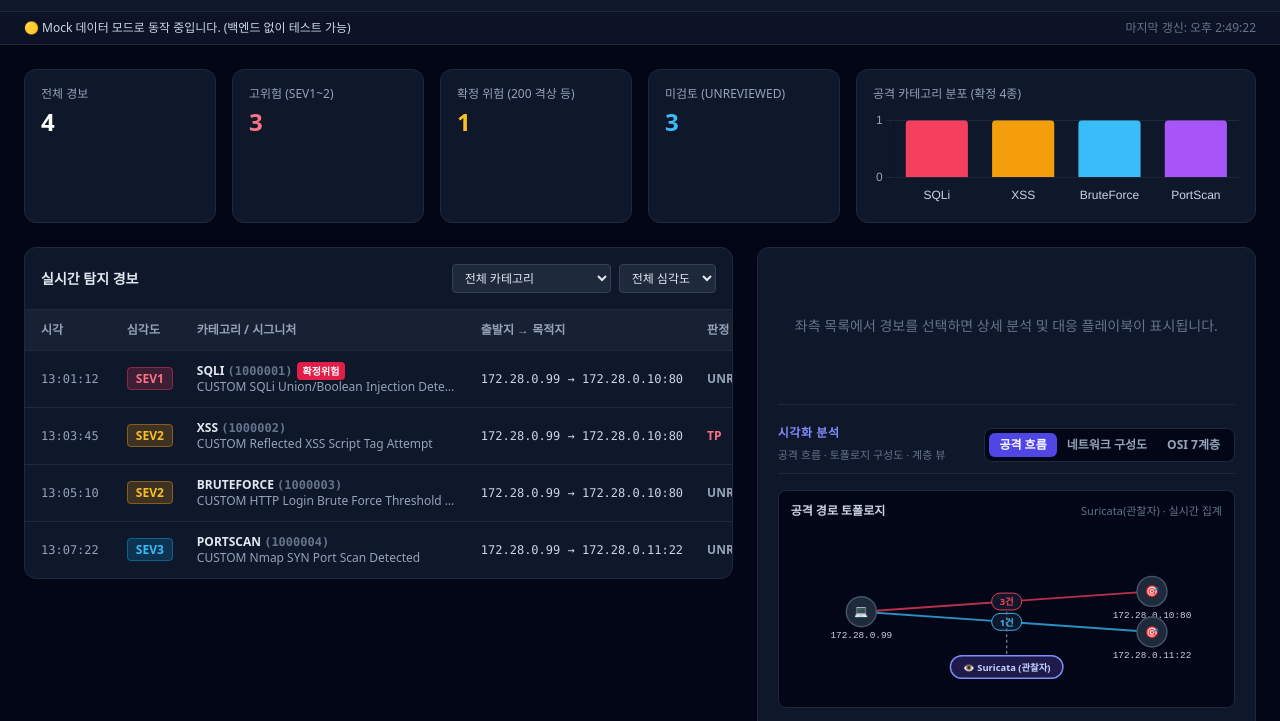
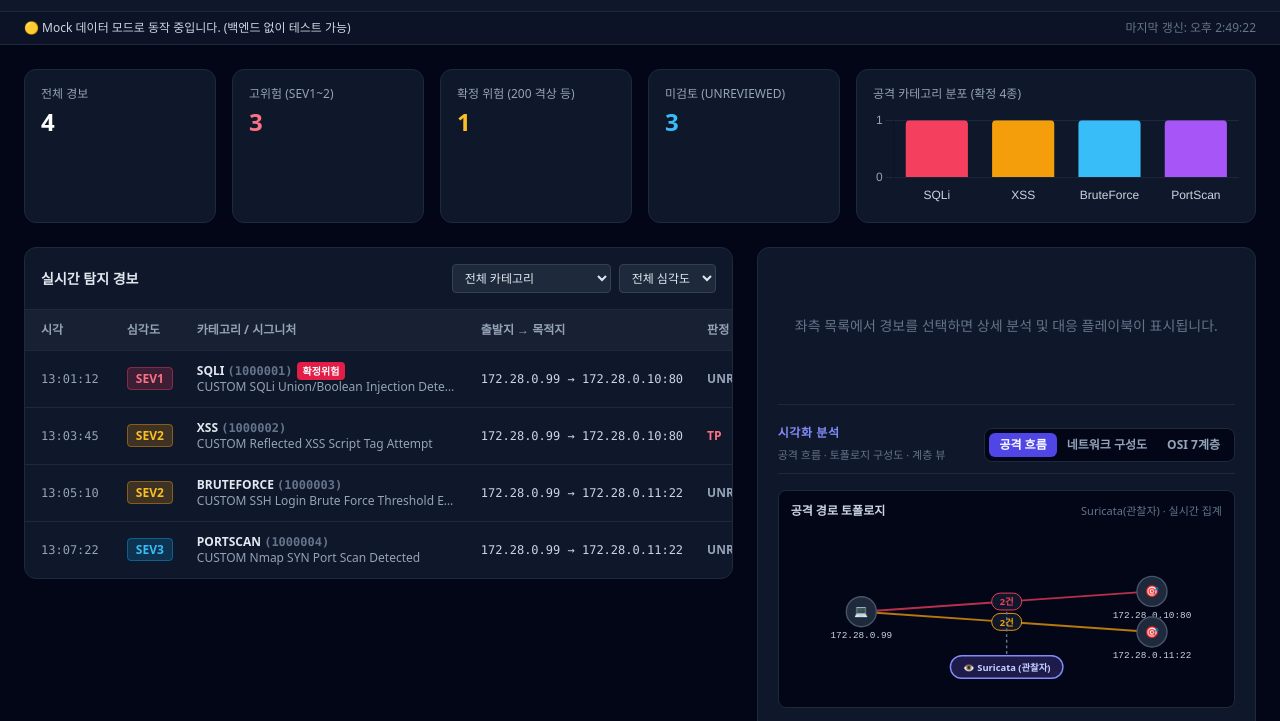
Before and after one commit to Weo0o0/RookiRooki, a plain HTML site: page frontend/index.html in a window 1280 px wide. Shown: the part 65-786 px from the top of the page. Drawn offline with nearby package versions, Linux system fonts and the light colour scheme.

Commit message:
fix(frontend): Mock bruteforce를 실습망 SSH 확정값에 맞춤

```diff
--- a/frontend/index.html
+++ b/frontend/index.html
@@ -433,16 +433,16 @@
         timestamp: "2026-11-24T13:05:10Z",
         sid: 1000003,
         category: "bruteforce",
-        signature: "CUSTOM HTTP Login Brute Force Threshold Exceeded",
-        mitre_id: "T1110",
+        signature: "CUSTOM SSH Login Brute Force Threshold Exceeded",
+        mitre_id: "T1110.001",
         src_ip: "172.28.0.99",
-        dest_ip: "172.28.0.10",
-        dest_port: 80,
-        http_status: 401,
+        dest_ip: "172.28.0.11",
+        dest_port: 22,
+        http_status: null,
         severity: "SEV2",
         is_confirmed_risk: false,
         pii_masked: true,
-        raw_url: "/login (user=admin, pw=[MASKED])",
+        raw_url: "-",
         verdict: "UNREVIEWED",
         observation: "",
         assessment: "",
@@ -453,11 +453,11 @@
           rollback: "sudo iptables -D INPUT -s {{SRC_IP}} -p tcp --dport {{DEST_PORT}} -j DROP",
           analysis: [
             {
-              title: "로그인 실패 로그 확인",
-              where: "victim-web",
-              command: "docker logs --since 5m victim-web | grep '401' | grep '{{SRC_IP}}'",
+              title: "SSH 인증 실패 기록 확인",
+              where: "victim-pc",
+              command: "docker logs --since 5m victim-pc | grep '{{SRC_IP}}'",
               tokens: [
-                { token: "victim-web", desc: "웹 서비스 컨테이너" },
+                { token: "victim-pc", desc: "SSH 서비스(22번 포트)가 동작 중인 PC 컨테이너" },
                 { token: "{{SRC_IP}}", desc: "접속 시도자 IP" }
               ]
             }
```
